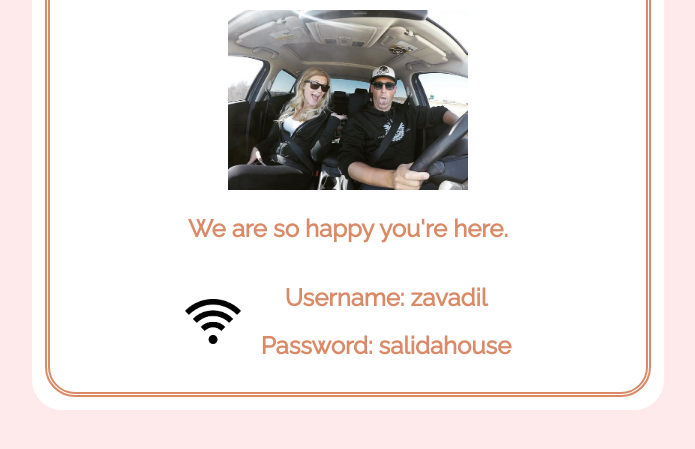
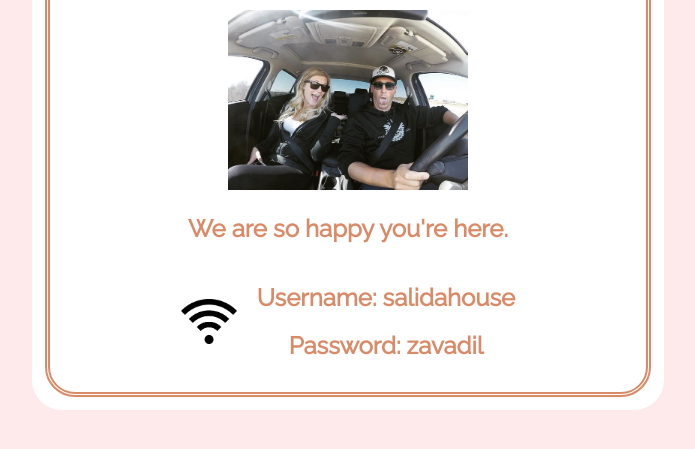
Before and after one commit to nonlinearone1105/benandtracywifi, a plain HTML site: page index.html in a window 1280 px wide. Shown: the part 153-602 px from the top of the page, without its empty margins (292-987 px from the left). Drawn offline with Linux system fonts and the light colour scheme.

Commit message:
Login update

```diff
--- a/index.html
+++ b/index.html
@@ -15,8 +15,8 @@
         <div class="flex-horizontal">
           <img src="./resources/images/wifi.png" class="wifi-image center">
           <div class="center">
-            <h2>Username: zavadil</h2>
-            <h2>Password: salidahouse</h2>
+            <h2>Username: salidahouse</h2>
+            <h2>Password: zavadil</h2>
           </div>
         </div>
       </div>
```
